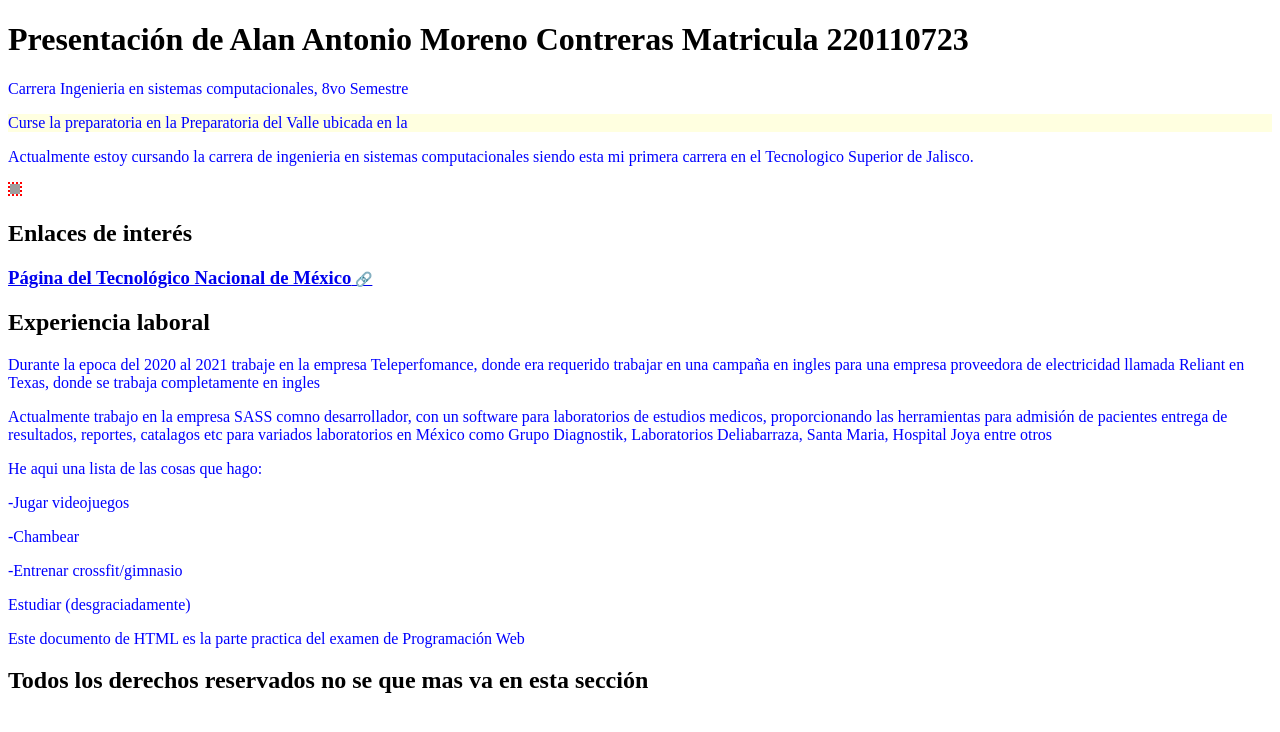
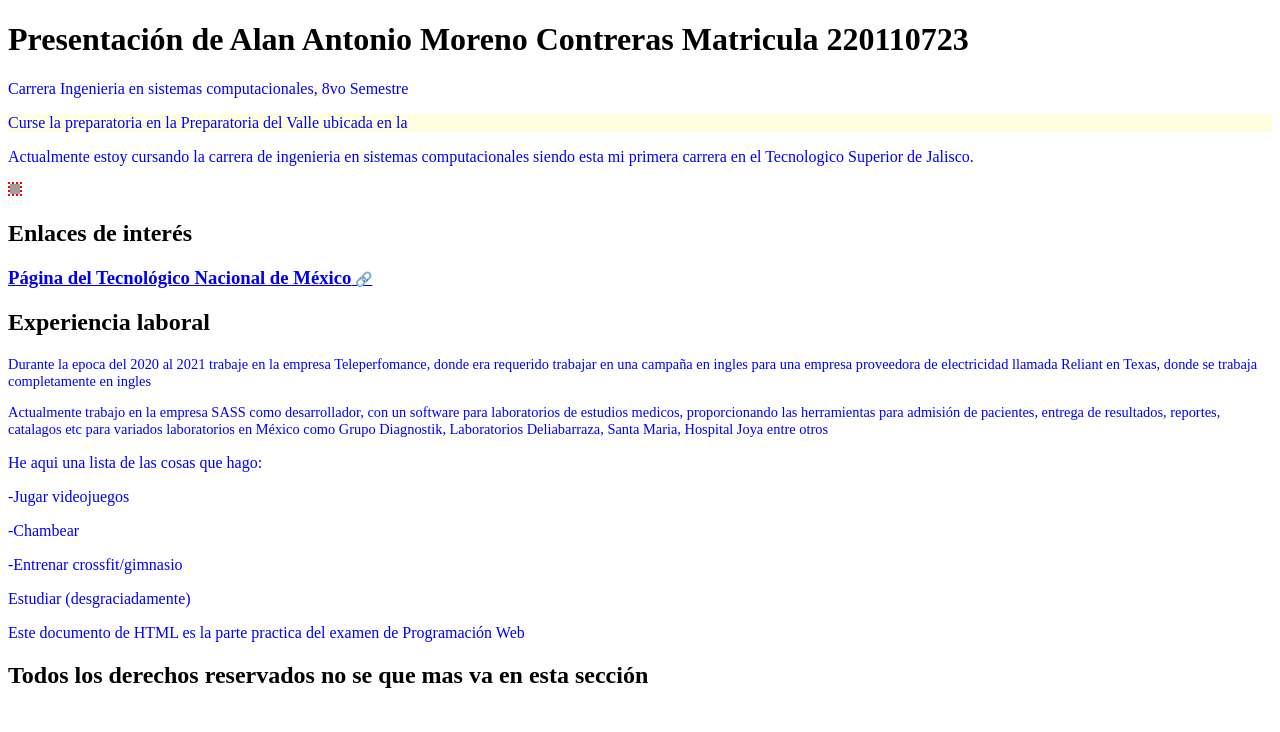
Before and after one commit to strudentss/26AProgWebAntonioMoreno, a plain HTML site: page Selectores y Combinadores en tu Currículum/curriculumAlanMoreno.html in a window 1280 px wide. Drawn offline with Linux system fonts and the light colour scheme; grey boxes are pictures that could not be loaded.

```diff
--- a/Selectores y Combinadores en tu Currículum/curriculumAlanMoreno.html
+++ b/Selectores y Combinadores en tu Currículum/curriculumAlanMoreno.html
@@ -32,17 +32,22 @@
 
     </div>
     <div>
+        <div id="experiencia">
             <h2>Experiencia laboral</h2>
             <div>
-            <p>Durante la epoca del 2020 al 2021 trabaje en la empresa Teleperfomance, donde era requerido trabajar en
+                <p>Durante la epoca del 2020 al 2021 trabaje en la empresa Teleperfomance, donde era requerido trabajar
+                    en
                     una campaña en ingles para una empresa proveedora de electricidad llamada Reliant en Texas, donde se
                     trabaja completamente en ingles</p>
-            <p>Actualmente trabajo en la empresa SASS comno desarrollador, con un software para laboratorios de estudios
-                medicos, proporcionando las herramientas para admisión de pacientes
+                <p>Actualmente trabajo en la empresa SASS como desarrollador, con un software para laboratorios de
+                    estudios
+                    medicos, proporcionando las herramientas para admisión de pacientes,
                     entrega de resultados, reportes, catalagos etc para variados laboratorios en México como Grupo
                     Diagnostik, Laboratorios Deliabarraza, Santa Maria, Hospital Joya entre otros
                 </p>
             </div>
+        </div>
+
     </div>
     <div>
         <p>He aqui una lista de las cosas que hago:</p>
--- a/Selectores y Combinadores en tu Currículum/selectores-practica.css
+++ b/Selectores y Combinadores en tu Currículum/selectores-practica.css
@@ -17,3 +17,8 @@ a[target="_blank"]::after {
     font-size: 14px;
     color: red;
 }
+
+/* Ejercicio 4: Combinador descendiente */
+#experiencia p {
+    font-size: 0.9em;
+}
```
Lines whose indentation alone changed are shown as unchanged.
